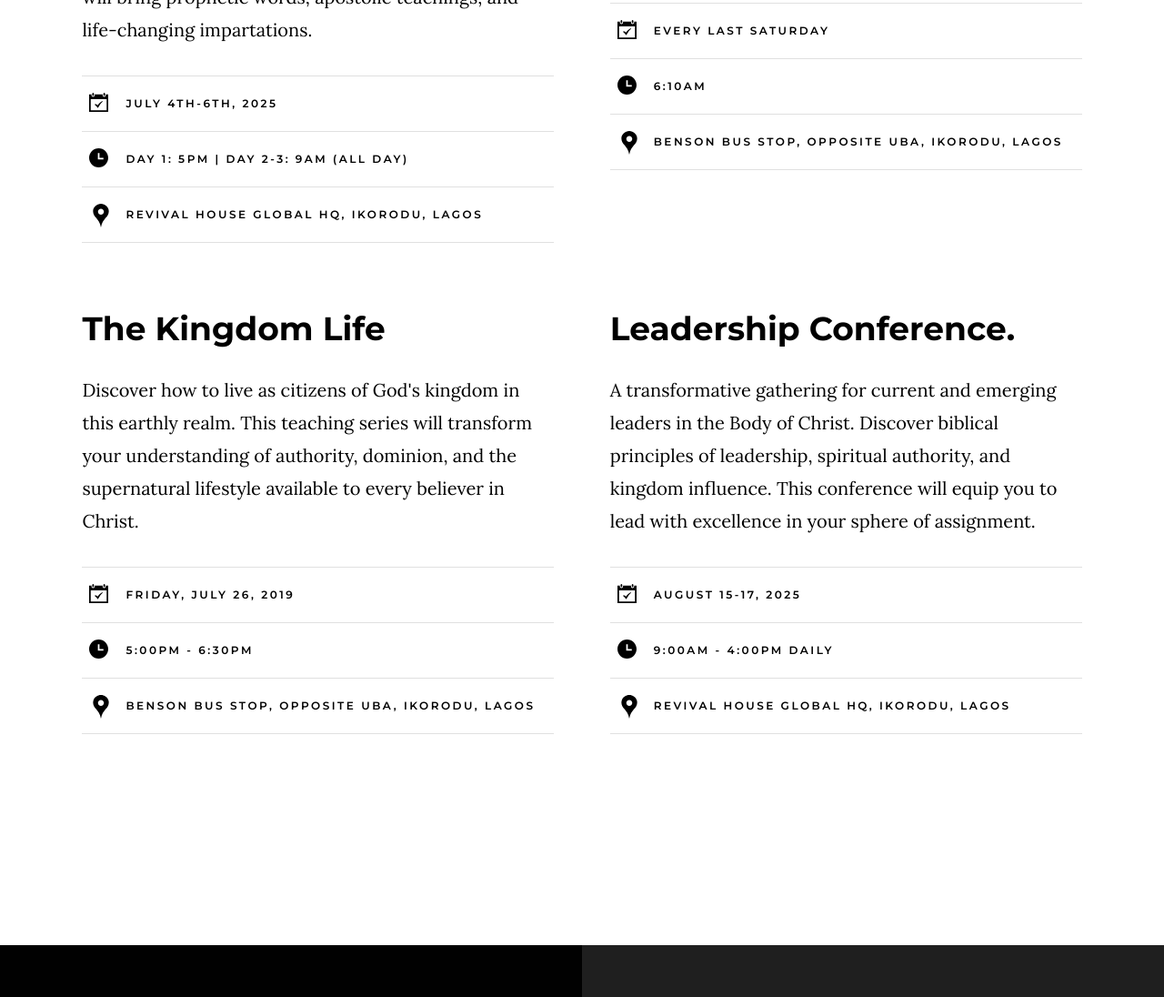
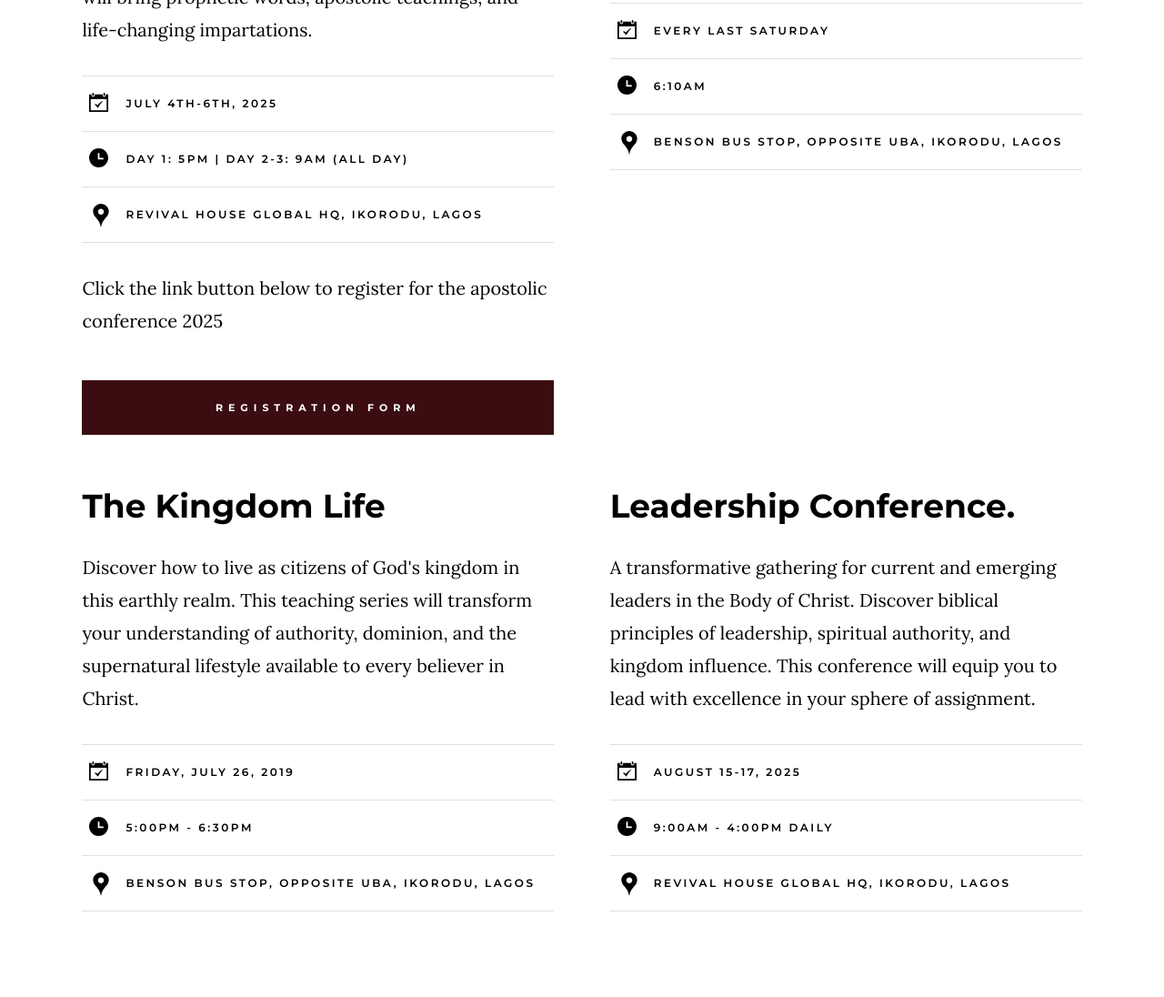
Before and after one commit to RevivalHouseGlobalCentre/RHGC, a website: page index.html in a window 1280 px wide. Shown: the part 3042-4138 px from the top of the page at 91% size. Drawn offline with nearby package versions, Linux system fonts and the light colour scheme; grey boxes are pictures that could not be loaded.

Commit message:
General Update

```diff
--- a/index.html
+++ b/index.html
@@ -211,6 +211,11 @@
                     <li class="events-list__meta-time">Day 1: 5PM | Day 2-3: 9AM (All Day)</li>
                     <li class="events-list__meta-location">Revival House Global HQ, Ikorodu, Lagos</li>
                 </ul>
+                <p>Click the link button below to register for the apostolic conference 2025</p>
+                    <!-- Registration Button -->
+                <a href="https://forms.gle/7hqEa8yKkhoFoiNTA" target="_blank" class="btn btn--primary h-full-width" style="margin-top: 1.5rem;">
+                    Registration Form
+                </a>
             </div> <!-- end events-list__item -->
             <div class="column events-list__item">
                 <h3 class="display-1 events-list__item-title">
```
